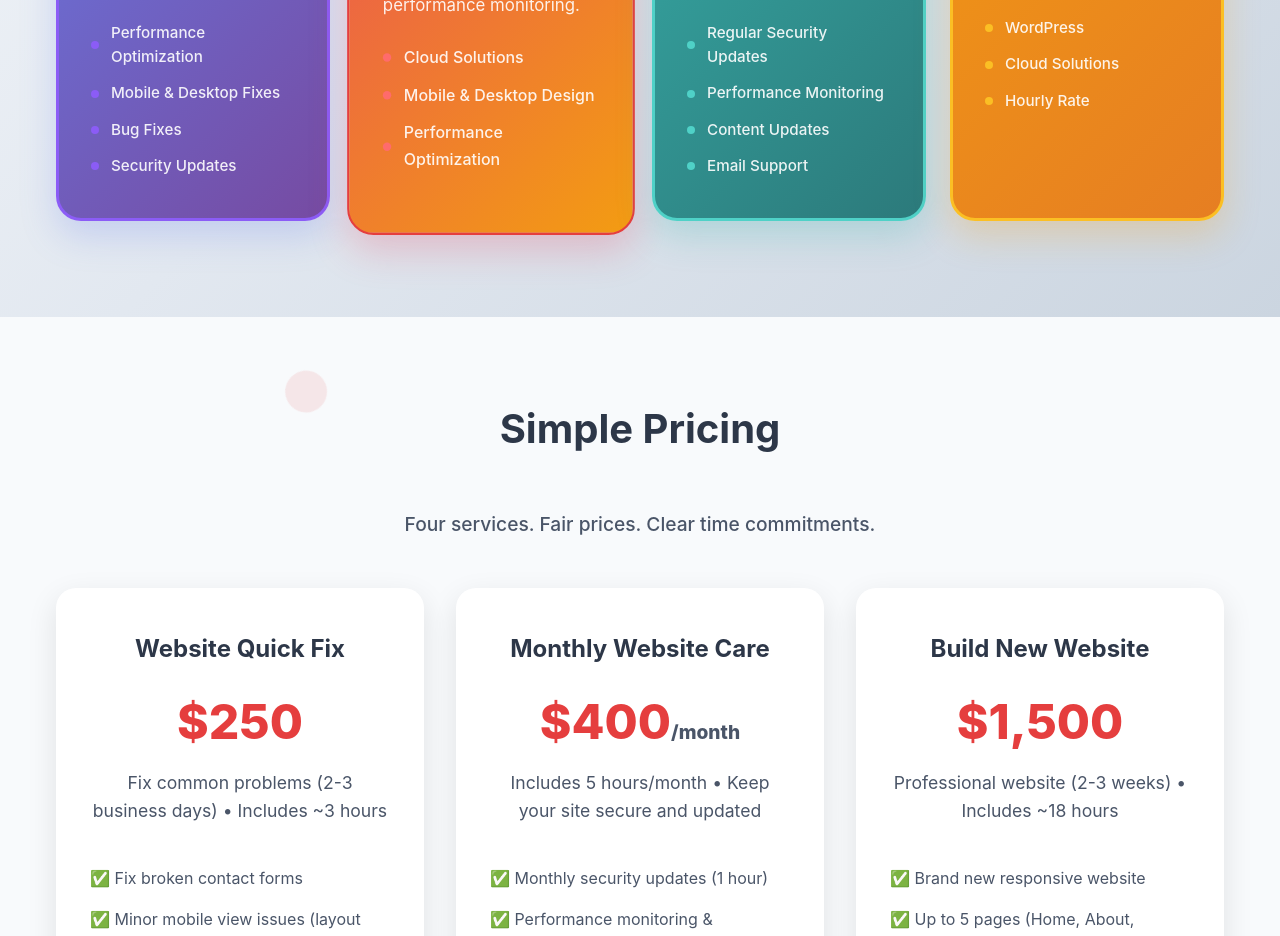
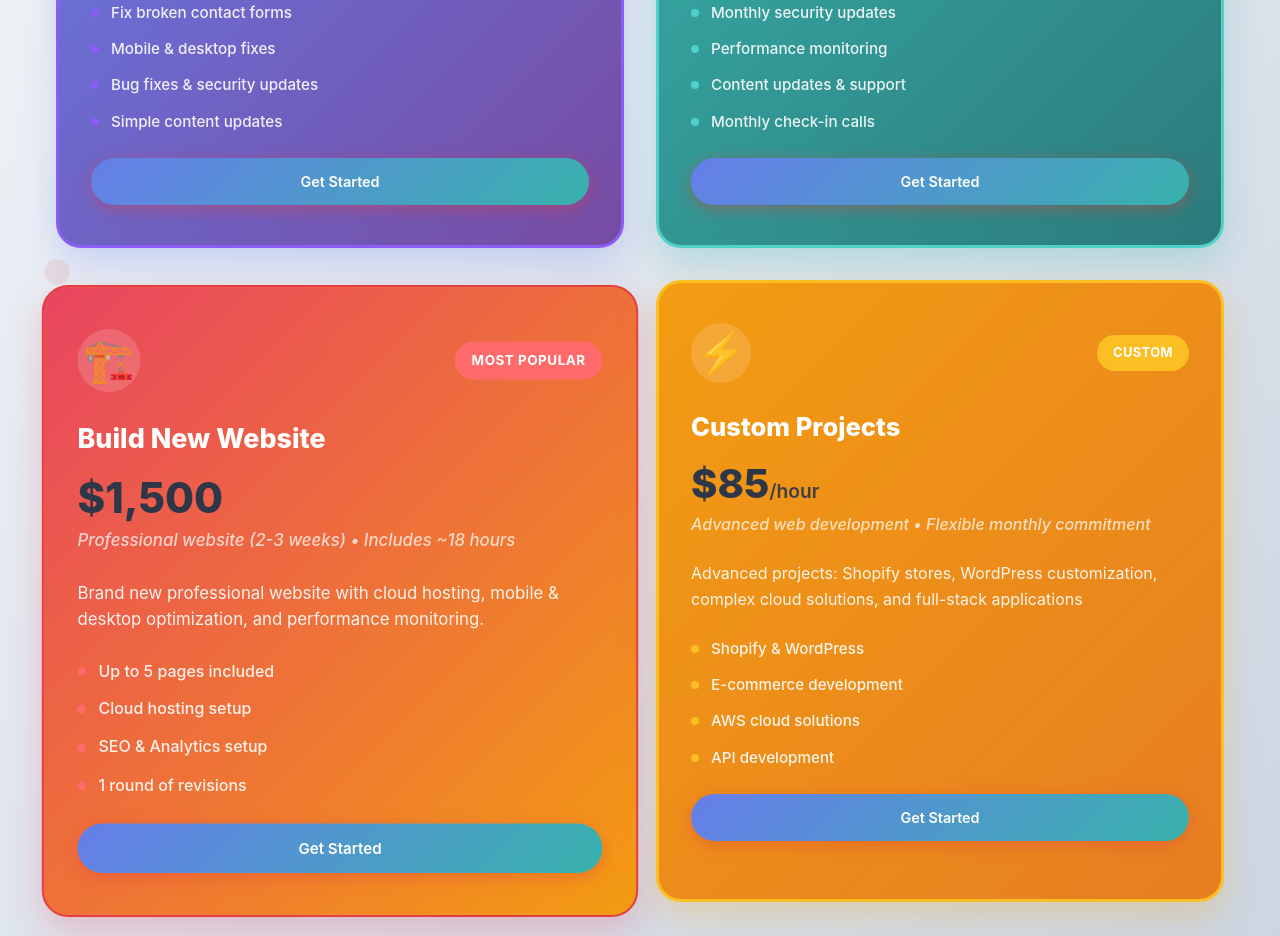
Before and after one commit to mriansabado/mauna-digital-website, a React (Vite) app: page / in a window 1280 px wide. Shown: the part 1760-2696 px from the top of the page. Built offline with nearby package versions, Linux system fonts and the light colour scheme.

Commit message:
combined what I do and services

```diff
--- a/src/App.css
+++ b/src/App.css
@@ -918,8 +918,8 @@ section {
 
 .services-grid {
   display: grid;
-  grid-template-columns: repeat(4, 1fr);
-  gap: 1.5rem;
+  grid-template-columns: repeat(2, 1fr);
+  gap: 2rem;
   position: relative;
   z-index: 1;
   padding-top: 2rem;
@@ -1243,6 +1243,37 @@ section {
   color: rgba(255, 255, 255, 0.9);
 }
 
+/* Service Card Pricing Styles */
+.service-price {
+  font-size: 2.5rem;
+  font-weight: 800;
+  margin: 0.5rem 0;
+  line-height: 1;
+}
+
+.service-price span {
+  font-size: 1.2rem;
+  font-weight: 600;
+  opacity: 0.9;
+}
+
+.service-price-detail {
+  font-size: 0.9rem;
+  font-weight: 500;
+  margin-bottom: 1rem;
+  opacity: 0.8;
+  font-style: italic;
+}
+
+.service-btn {
+  margin-top: 1.5rem;
+  width: 100%;
+  text-align: center;
+  padding: 0.75rem 1.5rem;
+  font-size: 0.9rem;
+  font-weight: 600;
+}
+
 /* Pricing Section */
 .pricing {
   background: #f8fafc;
@@ -1784,7 +1815,7 @@ section {
 @media (max-width: 1024px) {
   .services-grid {
     grid-template-columns: repeat(2, 1fr);
-    gap: 1.25rem;
+    gap: 1.5rem;
   }
 }
 
--- a/src/App.tsx
+++ b/src/App.tsx
@@ -64,7 +64,6 @@ function App() {
           </div>
           <div className="nav-links">
             <a href="#services">Services</a>
-            <a href="#pricing">Pricing</a>
             <a href="#about">About</a>
             <a href="#contact">Contact</a>
           </div>
@@ -237,26 +236,63 @@ function App() {
                 <div className="service-badge">Quick Fix</div>
               </div>
               <div className="service-content">
-                <h3>Fix Your Website</h3>
+                <h3>Website Quick Fix</h3>
+                <div className="service-price">$250</div>
+                <p className="service-price-detail">Fix common problems (2-3 business days) • Includes ~3 hours</p>
                 <p>One-time fixes for your current site. I'll make it faster, mobile-friendly, and working perfectly on all devices.</p>
                 <div className="service-features">
                   <div className="feature-item">
                     <div className="feature-dot"></div>
-                    <span>Performance Optimization</span>
+                    <span>Fix broken contact forms</span>
                   </div>
                   <div className="feature-item">
                     <div className="feature-dot"></div>
-                    <span>Mobile & Desktop Fixes</span>
+                    <span>Mobile & desktop fixes</span>
                   </div>
                   <div className="feature-item">
                     <div className="feature-dot"></div>
-                    <span>Bug Fixes</span>
+                    <span>Bug fixes & security updates</span>
                   </div>
                   <div className="feature-item">
                     <div className="feature-dot"></div>
-                    <span>Security Updates</span>
+                    <span>Simple content updates</span>
                   </div>
                 </div>
+                <a href="#contact" className="btn btn-primary service-btn">Get Started</a>
+              </div>
+            </div>
+
+            <div className="service-card service-card-neon-green">
+              <div className="service-card-header">
+                <div className="service-icon-wrapper">
+                  <div className="service-icon">🔧</div>
+                </div>
+                <div className="service-badge">Ongoing</div>
+              </div>
+              <div className="service-content">
+                <h3>Monthly Website Care</h3>
+                <div className="service-price">$400<span>/month</span></div>
+                <p className="service-price-detail">Includes 5 hours/month • Keep your site secure and updated</p>
+                <p>Ongoing maintenance to keep your site updated, secure, and running smoothly. Perfect for established websites.</p>
+                <div className="service-features">
+                  <div className="feature-item">
+                    <div className="feature-dot"></div>
+                    <span>Monthly security updates</span>
+                  </div>
+                  <div className="feature-item">
+                    <div className="feature-dot"></div>
+                    <span>Performance monitoring</span>
+                  </div>
+                  <div className="feature-item">
+                    <div className="feature-dot"></div>
+                    <span>Content updates & support</span>
+                  </div>
+                  <div className="feature-item">
+                    <div className="feature-dot"></div>
+                    <span>Monthly check-in calls</span>
+                  </div>
+                </div>
+                <a href="#contact" className="btn btn-primary service-btn">Get Started</a>
               </div>
             </div>
 
@@ -269,52 +305,28 @@ function App() {
               </div>
               <div className="service-content">
                 <h3>Build New Website</h3>
+                <div className="service-price">$1,500</div>
+                <p className="service-price-detail">Professional website (2-3 weeks) • Includes ~18 hours</p>
                 <p>Brand new professional website with cloud hosting, mobile & desktop optimization, and performance monitoring.</p>
                 <div className="service-features">
                   <div className="feature-item">
                     <div className="feature-dot"></div>
-                    <span>Cloud Solutions</span>
+                    <span>Up to 5 pages included</span>
                   </div>
                   <div className="feature-item">
                     <div className="feature-dot"></div>
-                    <span>Mobile & Desktop Design</span>
+                    <span>Cloud hosting setup</span>
                   </div>
                   <div className="feature-item">
                     <div className="feature-dot"></div>
-                    <span>Performance Optimization</span>
-                  </div>
-                </div>
-              </div>
-            </div>
-
-            <div className="service-card service-card-neon-green">
-              <div className="service-card-header">
-                <div className="service-icon-wrapper">
-                  <div className="service-icon">🔧</div>
-                </div>
-                <div className="service-badge">Ongoing</div>
-              </div>
-              <div className="service-content">
-                <h3>Monthly Website Care</h3>
-                <p>Ongoing maintenance to keep your site updated, secure, and running smoothly. Perfect for established websites.</p>
-                <div className="service-features">
-                  <div className="feature-item">
-                    <div className="feature-dot"></div>
-                    <span>Regular Security Updates</span>
+                    <span>SEO & Analytics setup</span>
                   </div>
                   <div className="feature-item">
                     <div className="feature-dot"></div>
-                    <span>Performance Monitoring</span>
-                  </div>
-                  <div className="feature-item">
-                    <div className="feature-dot"></div>
-                    <span>Content Updates</span>
-                  </div>
-                  <div className="feature-item">
-                    <div className="feature-dot"></div>
-                    <span>Email Support</span>
+                    <span>1 round of revisions</span>
                   </div>
                 </div>
+                <a href="#contact" className="btn btn-primary service-btn">Get Started</a>
               </div>
             </div>
 
@@ -326,125 +338,35 @@ function App() {
                 <div className="service-badge">Custom</div>
               </div>
               <div className="service-content">
-                <h3>Custom Work</h3>
+                <h3>Custom Projects</h3>
+                <div className="service-price">$85<span>/hour</span></div>
+                <p className="service-price-detail">Advanced web development • Flexible monthly commitment</p>
                 <p>Advanced projects: Shopify stores, WordPress customization, complex cloud solutions, and full-stack applications</p>
                 <div className="service-features">
                   <div className="feature-item">
                     <div className="feature-dot"></div>
-                    <span>Shopify</span>
+                    <span>Shopify & WordPress</span>
                   </div>
                   <div className="feature-item">
                     <div className="feature-dot"></div>
-                    <span>WordPress</span>
+                    <span>E-commerce development</span>
                   </div>
                   <div className="feature-item">
                     <div className="feature-dot"></div>
-                    <span>Cloud Solutions</span>
+                    <span>AWS cloud solutions</span>
                   </div>
                   <div className="feature-item">
                     <div className="feature-dot"></div>
-                    <span>Hourly Rate</span>
+                    <span>API development</span>
                   </div>
                 </div>
+                <a href="#contact" className="btn btn-primary service-btn">Get Started</a>
               </div>
             </div>
           </div>
         </div>
       </section>
 
-      {/* Pricing Section */}
-      <section id="pricing" className="pricing">
-        <div className="container">
-          <h2 className="section-title">Simple Pricing</h2>
-          <p className="pricing-subtitle">Four services. Fair prices. Clear time commitments.</p>
-          <div className="pricing-grid">
-            <div className="pricing-card">
-              <div className="pricing-header">
-                <h3>Website Quick Fix</h3>
-                <div className="price">$250</div>
-                <p className="price-detail">Fix common problems (2-3 business days) • Includes ~3 hours</p>
-              </div>
-              <ul className="pricing-features">
-                <li>✅ Fix broken contact forms</li>
-                <li>✅ Minor mobile view issues (layout tweaks, spacing, alignment)</li>
-                <li>✅ Fix broken buttons and links</li>
-                <li>✅ Fix broken images</li>
-                <li>✅ Fix broken pages and 404 errors</li>
-                <li>✅ Basic security updates</li>
-                <li>✅ Simple content updates (text, images)</li>
-                <li>🕒 Hours included: ~3 hours (one-time)</li>
-                <li>❌ Major redesigns or new layouts not included</li>
-              </ul>
-              <a href="#contact" className="btn btn-primary">Get Started</a>
-            </div>
-
-            <div className="pricing-card">
-              <div className="pricing-header">
-                <h3>Monthly Website Care</h3>
-                <div className="price">$400<span>/month</span></div>
-                <p className="price-detail">Includes 5 hours/month • Keep your site secure and updated</p>
-              </div>
-              <ul className="pricing-features">
-                <li>✅ Monthly security updates (1 hour)</li>
-                <li>✅ Performance monitoring & optimization</li>
-                <li>✅ Bug fixes and troubleshooting (up to 2 hours)</li>
-                <li>✅ Content updates - text, images, pages (up to 1 hour)</li>
-                <li>✅ Monthly performance report</li>
-                <li>✅ Priority email support</li>
-                <li>✅ Monthly check-in call</li>
-                <li>✅ Backup monitoring</li>
-                <li>🕒 Monthly hours commitment: 5 hours</li>
-                <li>❌ Major redesigns billed at $85/hour</li>
-              </ul>
-              <a href="#contact" className="btn btn-primary">Get Started</a>
-            </div>
-
-            <div className="pricing-card">
-              <div className="pricing-header">
-                <h3>Build New Website</h3>
-                <div className="price">$1,500</div>
-                <p className="price-detail">Professional website (2-3 weeks) • Includes ~18 hours</p>
-              </div>
-              <ul className="pricing-features">
-                <li>✅ Brand new responsive website</li>
-                <li>✅ Up to 5 pages (Home, About, Services, etc.)</li>
-                <li>✅ Mobile & desktop optimized design</li>
-                <li>✅ Cloud hosting setup and configuration</li>
-                <li>✅ Performance optimization</li>
-                <li>✅ Basic SEO setup</li>
-                <li>✅ Contact form integration</li>
-                <li>✅ Google Analytics setup</li>
-                <li>✅ 1 round of revisions</li>
-                <li>✅ Training on content updates</li>
-                <li>🕒 Hours included: ~18 hours (spread over 2-3 weeks)</li>
-                <li>❌ Logo design not included</li>
-              </ul>
-              <a href="#contact" className="btn btn-primary">Get Started</a>
-            </div>
-
-            <div className="pricing-card">
-              <div className="pricing-header">
-                <h3>Custom Projects</h3>
-                <div className="price">$85<span>/hour</span></div>
-                <p className="price-detail">Advanced web development • Flexible monthly commitment</p>
-              </div>
-              <ul className="pricing-features">
-                <li>✅ Shopify store setup and customization</li>
-                <li>✅ WordPress advanced customization</li>
-                <li>✅ E-commerce development</li>
-                <li>✅ Custom web applications</li>
-                <li>✅ AWS cloud solutions</li>
-                <li>✅ Full-stack development</li>
-                <li>✅ Third-party integrations</li>
-                <li>✅ API development</li>
-                <li>🕒 Monthly hours commitment: Flexible (retainers available: 5/10/20 hours)</li>
-                <li>✅ Project estimates provided upfront</li>
-              </ul>
-              <a href="#contact" className="btn btn-primary">Get Started</a>
-            </div>
-          </div>
-        </div>
-      </section>
 
       {/* About Section */}
       <section id="about" className="about">
```
